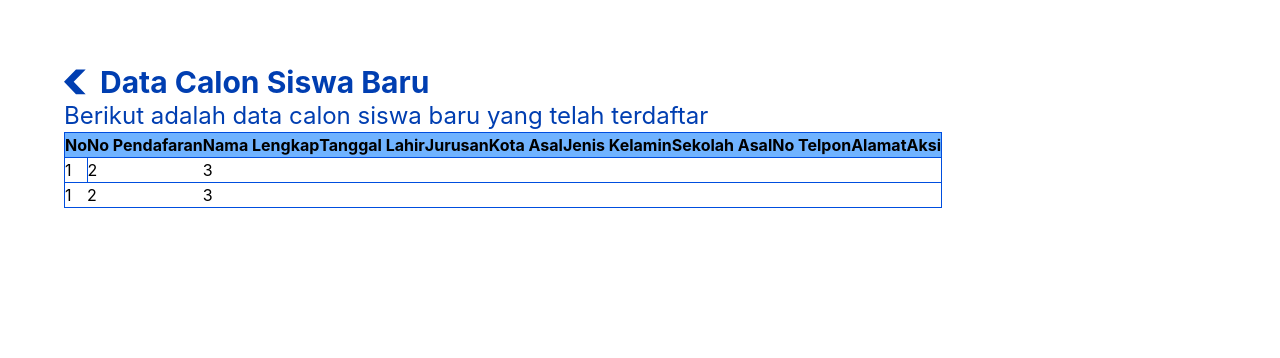
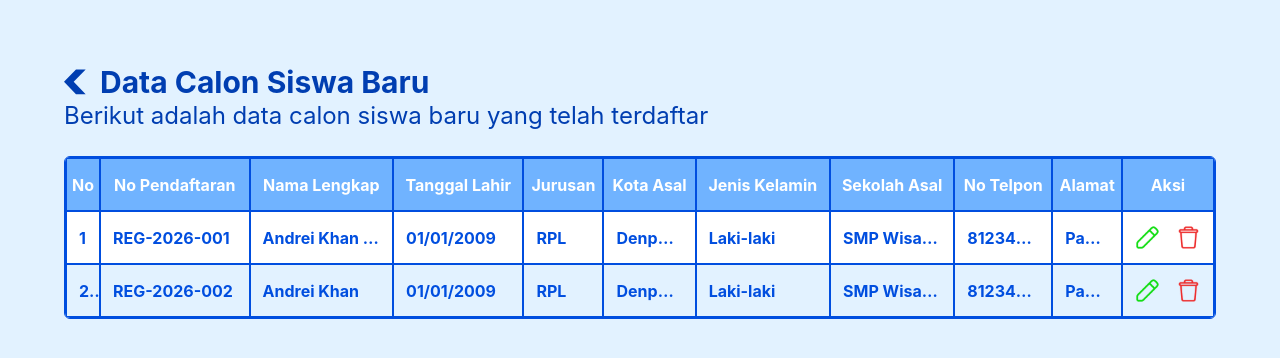
Before and after one commit to Wikan-dev/DataBasePendaftaran, a React (Vite) app: page /dashboard/1 in a window 1280 px wide. Shown: the top 358 px of the page. Built offline with nearby package versions, Linux system fonts and the light colour scheme.

Commit message:
navigate feature

```diff
--- a/privateData/DummySiswa.json
+++ b/privateData/DummySiswa.json
@@ -1,7 +1,7 @@
 [
     {
         "id" : 1,
-        "namaLengkap" : "Andrei Khan",
+        "namaLengkap" : "Andrei Khan dddddddddddddddddd",
         "tanggalLahir" : "01/01/2009",
         "jurusan" : "RPL",
         "kotaAsal" : "Denpasar",
--- a/src/App.tsx
+++ b/src/App.tsx
@@ -8,9 +8,9 @@ export default function App() {
   return (
     <BrowserRouter>
       <Routes>
-        <Route path="/" element={<LOginAdmin />} />
+        <Route path="Login" element={<LOginAdmin />} />
         <Route path="Daftar" element={<Daftar />} />
-        <Route path="LandingPage" element={<LandingPage />} />
+        <Route path="/" element={<LandingPage />} />
         <Route path="/dashboard/:sessionId" element={<MainTable />} />
       </Routes>
     </BrowserRouter>
--- a/src/components/CustomPopup.tsx
+++ b/src/components/CustomPopup.tsx
@@ -4,36 +4,43 @@ import save from "../assets/svg/save.svg"
 import warning from "../assets/svg/warning.svg"
 
 export default function Popup({ type, onClose }: PopUp) {
-    const popupConfig = {
+    const popupConfig: Record<PopUp["type"], { title: string; desc: string; icon: string; buttonText: string }> = {
         logout: {
             title: "Log Out?",
-            deskc: "Yakin ingin Log Out dari halaman ini?",
-            icon: logout
+            desc: "Yakin ingin Log Out dari halaman ini?",
+            icon: logout,
+            buttonText: "Log Out"
         },
         save: {
             title: "Simpan Perubahan?",
-            deskc: "Yakin untuk memperbarui data ini?",
-            icon: save
+            desc: "Yakin untuk memperbarui data ini?",
+            icon: save,
+            buttonText: "Simpan"
         },
-        warning: {
+        hapus: {
             title: "Hapus Data?",
-            deskc: "Yakin ingin menghapus data ini?",
-            icon: warning
+            desc: "Yakin ingin menghapus data ini?",
+            icon: warning,
+            buttonText: "Hapus"
         },
+
     }
 
-    const config = popupConfig[type]
+    const config = popupConfig[type];
 
     return (
-        <div className="bg-red-500">
-            <h1 className="">
-                {config.title}
-                {config.desc}
-                <img src={config.icon} alt="" />
-            </h1>
-            <button onClick={onClose}>
-                Batal
-            </button>
+        <div className="w-screen h-screen bg-black/50 absolute top-0 left-0">
+            <div className="bg-white rounded-3xl absolute top-1/2 left-1/2 -translate-x-1/2 -translate-y-1/2 p-12 w-fit flex justify-center flex-col">
+                <img src={config.icon} alt="" className="mx-auto" />
+                <h1 className="text-center font-bold text-2xl">
+                    {config.title}
+                </h1>
+                <p className="text-center">{config.desc}</p>
+                <div className="flex gap-3.5 mt-5">
+                    <button onClick={onClose} className="bg-rpl-red text-white px-9 py-1 rounded-md">Batal</button>
+                    <button onClick={onClose} className="bg-rpl-blue-300 text-white px-9 py-1 rounded-md">{config.buttonText}</button>
+                </div>
+            </div>
         </div>
     )
 }
--- a/src/components/Table.tsx
+++ b/src/components/Table.tsx
@@ -1,34 +1,56 @@
-export default function Table() {
+import DummySiswa from "../../privateData/DummySiswa.json";
+import Td from "./TableRow";
+import edit from "../assets/svg/edit.svg";
+import Delete from "../assets/svg/delete.svg";
+// import Popup from "./CustomPopup";
+
+import { useState } from "react";
+import type { TableProps } from "../typs/type";
+
+export default function Table({ onEdit, onDelete }:TableProps ) {
+    // const [editData, setEditData] = useState<boolean>(false);
+    // const [deleteData, setDeleteData] = useState<boolean>(false);
+    function handleNoPendaftaran(id:number): string {
+        // const text = "REG";
+        const currentDate = new Date();
+        const year = currentDate.getFullYear();
+
+        return `REG-${year}-${String(id).padStart(3, "0")}`;
+    }
+
+    const headerList = ["No", "No Pendaftaran", "Nama Lengkap", "Tanggal Lahir", "Jurusan", "Kota Asal", "Jenis Kelamin", "Sekolah Asal", "No Telpon", "Alamat", "Aksi"]
 
     return (
-        <div>
-            <table className="table-auto border border-rpl-blue-400">
-                <thead className="bg-[#70B3FF] ">
-                    <tr>
-                        <th>No</th>
-                        <th>No Pendafaran</th>
-                        <th>Nama Lengkap</th>
-                        <th>Tanggal Lahir</th>
-                        <th>Jurusan</th>
-                        <th>Kota Asal</th>
-                        <th>Jenis Kelamin</th>
-                        <th>Sekolah Asal</th>
-                        <th>No Telpon</th>
-                        <th>Alamat</th>
-                        <th>Aksi</th>
+        <div className="rounded-md overflow-hidden border border-rpl-blue-400">
+            <table className="table-auto w-full ">
+                <thead className="bg-[#70B3FF]">
+                    <tr className="w-[53px] h-[53px] px-3 py-2.5">
+                        {headerList.map((item, i) => (
+                            <th key={i} className="border-2 border-rpl-blue-400 text-white">{item}</th>
+                        ))}
                     </tr>
                 </thead>
                 <tbody>
-                    <tr className="border border-rpl-blue-400">
-                        <td className="border border-rpl-blue-400">1</td>
-                        <td>2</td>
-                        <td>3</td>
-                    </tr>
-                    <tr>
-                        <td>1</td>
-                        <td>2</td>
-                        <td>3</td>
-                    </tr>
+                    {DummySiswa.map((item, i) => (
+                        <tr key={item.id} className={i % 2 === 0 ? "row-even" : "row-odd"}>
+                            <Td>{item.id}</Td>
+                            <Td>{handleNoPendaftaran(item.id)}</Td>
+                            <Td>{item.namaLengkap}</Td>
+                            <Td>{item.tanggalLahir}</Td>
+                            <Td>{item.jurusan}</Td>
+                            <Td>{item.kotaAsal}</Td>
+                            <Td>{item.jenisKelamin}</Td>
+                            <Td>{item.sekolahAsal}</Td>
+                            <Td>{item.noTelp}</Td>
+                            <Td>{item.alamat}</Td>
+                            <td className="px-3 py-2.5 border-2 border-rpl-blue-400">
+                                <div className="flex flex-row shrink-0 w-full justify-between">
+                                    <img onClick={() => onEdit(true)} src={edit} alt="" />
+                                    <img onClick={() => onDelete(true)} src={Delete} alt="" />
+                                </div>
+                            </td>
+                        </tr>
+                    ))}
                 </tbody>
             </table>
         </div>
--- /dev/null
+++ b/src/components/TableRow.tsx
@@ -0,0 +1,9 @@
+import type { TdProps } from "../typs/type";
+
+export default function Td({ children, className }: TdProps) {
+  return (
+    <td className={className || "w-auto h-[53px] px-3 max-w-7 truncate py-2.5 text-left font-bold text-rpl-blue-400 border-2 border-rpl-blue-400"}>
+      {children}
+    </td>
+  );
+};
--- a/src/index.css
+++ b/src/index.css
@@ -17,4 +17,22 @@
     --color-rpl-yellow: #FFCC00;
     --color-rpl-red: #F90015;
     --color-rpl-brown: #A60614;
+    --color-rpl-bg: #E2F2FF;
 }
+
+html, body {
+    scrollbar-width: none;
+    -ms-overflow-style: none;
+}
+
+html::-webkit-scrollbar,
+body::-webkit-scrollbar {
+    display: none;
+}
+
+.row-even {
+    background-color: white;
+}
+.row-odd {
+    background-color: #E2F2FF;
+}
--- a/src/pages/MainTable.tsx
+++ b/src/pages/MainTable.tsx
@@ -1,19 +1,35 @@
 import arrowLeft from "../assets/svg/arrowLeft.svg"
 import Table from "../components/Table"
+import { useState } from "react";
+import Popup from "../components/CustomPopup"
+import { useNavigate } from "react-router-dom";
 
 export default function MainTable() {
+    const [edit, setEdit] = useState<boolean>(false);
+    const [deleteData, setDeleteData] = useState<boolean>(false);
+    const [logout, setLogout] = useState<boolean>(false);
+
+    function handleLogOut() {
+        // setLogout(true);
+        navigate("/");
+        console.log("logout");
+    }
+
+    const navigate = useNavigate();
     return (
-        <div className="p-16">
+        <div className="p-16 bg-rpl-bg min-h-screen flex grow flex-col">
+            {deleteData && <Popup onClose={() => setDeleteData(false)} type={"hapus"} />}
+            {edit && <Popup onClose={() => setEdit(false)} type={"save"} />}
+            {logout && <Popup onClose={() => navigate('/')} type={"logout"} />}
             <div>
                 <div className="flex gap-3.5">
-                    <img src={arrowLeft} alt="back" />
-                    <h1 className="font-bold text-3xl text-[#003EB1]">Data Calon Siswa Baru</h1>
+                    <img onClick={() => setLogout(true)} src={arrowLeft} alt="back" />
+                    <h1 className="font-bold text-3xl text-rpl-blue-500">Data Calon Siswa Baru</h1>
                 </div>
-                <p className="text-2xl text-[#003EB1]">Berikut adalah data calon siswa baru yang telah terdaftar</p>
+                <p className="text-2xl text-rpl-blue-500 mb-6">Berikut adalah data calon siswa baru yang telah terdaftar</p>
             </div>
 
-            <Table>
-            </Table>
+            <Table onEdit={setEdit} onDelete={setDeleteData} />
 
         </div>
     )
--- a/src/pages/loginAdmin.tsx
+++ b/src/pages/loginAdmin.tsx
@@ -3,7 +3,7 @@ import mc from "../assets/png/Orang1Cowo.png";
 import InputAdmin from "../components/InputAdmin";
 import ButtonRpl from "../components/ButtonRpl";
 import ButtonCancel from "../components/ButtonCancel";
-import Popup from "../components/CustomPopup";
+// import Popup from "../components/CustomPopup";
 
 import { useState } from "react";
 
@@ -14,7 +14,7 @@ export default function LOginAdmin() {
 
     return (
         <div className="flex" >
-            {confirm && <Popup onClose={() => setConfirm(false)} type={"hapus"} />}
+            {/* {confirm && <Popup onClose={() => setConfirm(false)} type={"hapus"} />} */}
 
             <div className="h-screen flex w-1/2">
                 <img src={mc} alt="Orang 1 Cowo" className="absolute h-screen " />
--- a/src/typs/type.tsx
+++ b/src/typs/type.tsx
@@ -12,7 +12,7 @@ export type ButtonRpl = {
 }
 
 export type PopUp = {
-    type: "logout" | "hapus" | "konfirmasi" | "succes" | null
+    type: "logout" | "save" | "hapus" | "konfirmasi" | "succes"
     onClose: () => void
 }
 
@@ -21,3 +21,13 @@ export type popupConfig = {
     desc: string;
     icon: string;
 }
+
+export type TdProps = {
+  children: React.ReactNode;
+  className?: string;
+};
+
+export type TableProps = {
+    onEdit: (value: boolean) => void;
+    onDelete: (value: boolean) => void;
+}
```
Also changed, not shown: src/pages/landingPage.tsx (+6 -2 lines), src/assets/svg/delete.svg (added), src/assets/svg/edit.svg (added).
